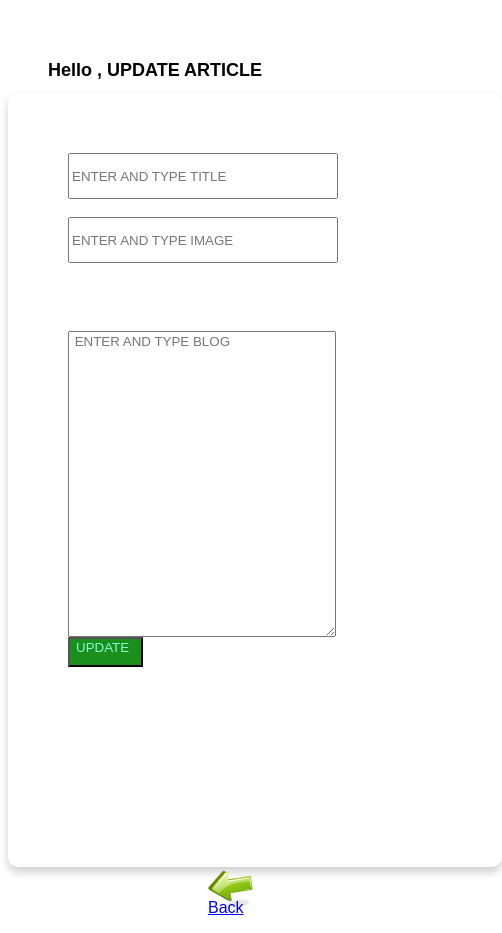
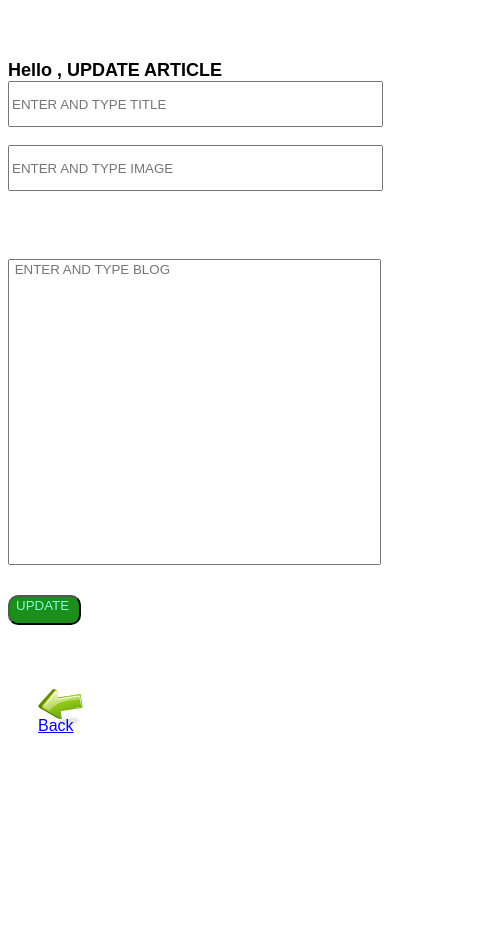
Before and after one commit to NTElissa/my-brand, a plain HTML site: page update.html in a window 390 px wide. Shown: the whole page, 502 px wide, since content can reach past the window. After the commit the page ends 844 px from the top, so only its background shows below. Drawn offline with Linux system fonts and the light colour scheme; no server answers.

Commit message:
responsiveness to add blog

```diff
--- a/css/addblog.css
+++ b/css/addblog.css
@@ -8,25 +8,25 @@
     font-size: large;
 }
 form{
-    width: 60%;
+    width: 50%;
     background: #fff;
     border-radius: 10px;
     margin-left: 150px;
     margin-right: 10px;
-    padding: 60px 60px 200px 60px;
+    padding: 60px 200px 200px 80px;
     box-shadow: 0 5px 10px rgb(0,0,0,0.2);
 }body{
     margin-top: 60px;
 }.title_blog{
     display: flex;
     justify-content: space-between;
-    width: 70%;
+    width: 100%;
     height: 40px;
  position: relative;
 }.title_image{
     display: flex;
     justify-content: space-between;
-    width: 70%;
+    width: 100%;
     height: 40px;
  position: relative;
 }input :focus{
@@ -38,13 +38,16 @@ form{
     position: relative;
     display: flex;
 margin-top: 50px;
- width: 70%;
+ width: 100%;
  height: 300px;
+ resize: none;
 }.button_submit{
     color: aquamarine;
     background-color:rgb(28, 142, 28);
     width: 20%;
     height: 30px;
+    margin-top: 30px;
+    border-radius: 10px;
     display: flex;
     justify-content: space-between;
 }.button_submit:hover{
@@ -54,30 +57,19 @@ background-color:rgb(12, 54, 12);
 }.back_t{
     margin-left: 200px;
     margin-top: -20px;
-}@media screen and (max-width:900px){
-    textarea{
-        justify-content: space-between;
-        display: flex;
-        flex-direction: column;
-
-
-    }.button_submi{
-        justify-content: space-between;
-        display: flex;
-        flex-direction: column;
-    }img .back_t{
-        justify-content: space-between;
-        display: flex;
-        flex-direction: column;
-    }form{
- width: 100%;
-margin-left: 0px;
-margin-right: 0px;
+}@media screen and (max-width:1000px){
+    form{
+        box-shadow:none;
+       margin: 0px 0px 0px 0px;
+       padding:0px 0px 0px 0px;
+       width: 98%;
     }h1{
-margin-left: 0px;
-margin-right: 80px;
-
-text-align: center;
-
+        margin: 0px 0px 0px 0px;
+        padding:0px 0px 0px 0px;
+    }.back_home{
+margin-left:30px ;
+margin-top: 60px;
+    }.back_t{
+margin-left: 30px;
     }
 }
--- a/css/style.css
+++ b/css/style.css
@@ -432,7 +432,8 @@ justify-content: space-between;
  }
 }@media screen and (max-width:280px){
   .row2 img{
-    width: 250px;
+    width: 350px;
+   border-radius: 20px;
     margin:10px 10px 10px 10px;
 
   }.skills_description img{
```
